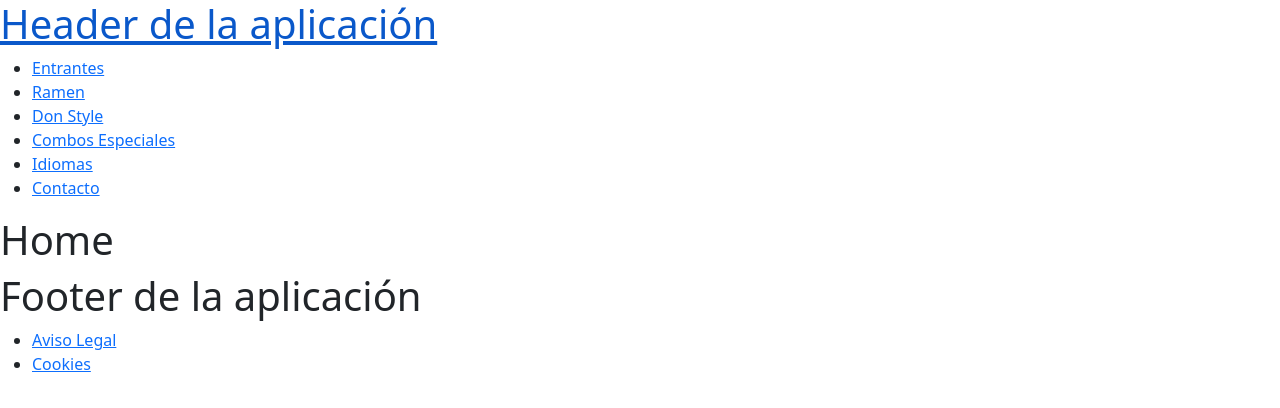
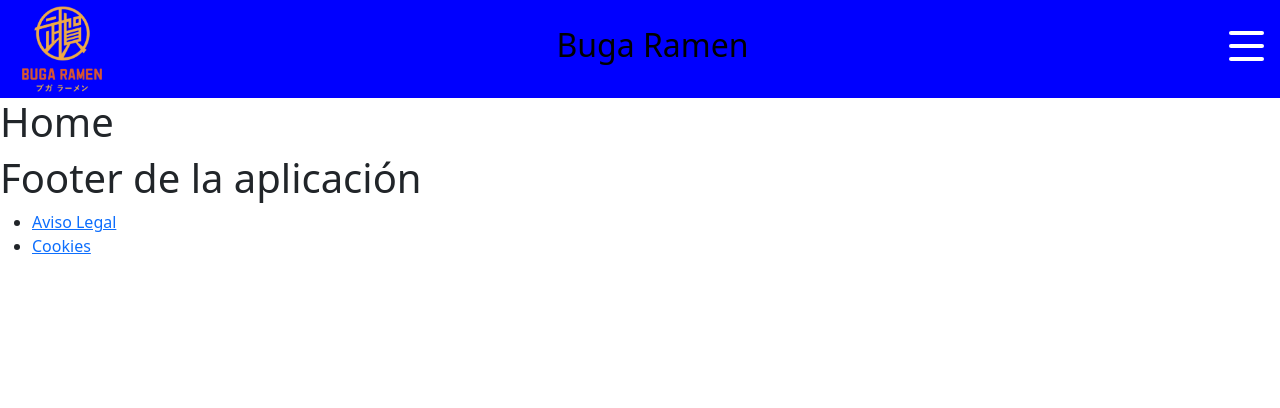
Before and after one commit to EndeSun/Buga-Project, a React (Vite) app: page / in a window 1280 px wide. Shown: the top 408 px of the page. Built offline with nearby package versions, Linux system fonts and the light colour scheme.

Commit message:
subiendo header

```diff
--- /dev/null
+++ b/src/components/BurguerButton.jsx
@@ -0,0 +1,73 @@
+import React from 'react'
+import styled from 'styled-components'
+
+function BurguerButton(props) {
+    return (
+      <Burguer>
+        {/* Le pasamos la funcion creada en el HeaderApp para que cambie el estado */}
+        <div  onClick={props.handleClick}
+            // Cuando se hace click sera open sino vacio
+              className={`icon nav-icon-5 ${props.clicked ? 'open' : ''}`}
+        >
+          <span></span>
+          <span></span>
+          <span></span>
+        </div>
+      </Burguer>
+    )
+  }
+
+export default BurguerButton
+
+const Burguer = styled.div`
+  .nav-icon-5{
+    width: 35px;
+    height: 30px;
+    margin: 10px 10px;
+    position: relative;
+    cursor: pointer;
+    display: inline-block;
+  }
+  .nav-icon-5 span{
+    background-color:#fff;
+    position: absolute;
+    border-radius: 2px;
+    transition: .3s cubic-bezier(.8, .5, .2, 1.4);
+    width:100%;
+    height: 4px;
+    transition-duration: 500ms
+  }
+  .nav-icon-5 span:nth-child(1){
+    top:0px;
+    left: 0px;
+  }
+  .nav-icon-5 span:nth-child(2){
+    top:13px;
+    left: 0px;
+    opacity:1;
+  }
+  .nav-icon-5 span:nth-child(3){
+    bottom:0px;
+    left: 0px;
+  }
+  .nav-icon-5:not(.open):hover span:nth-child(1){
+    transform: rotate(-3deg) scaleY(1.1);
+  }
+  .nav-icon-5:not(.open):hover span:nth-child(2){
+    transform: rotate(3deg) scaleY(1.1);
+  }
+  .nav-icon-5:not(.open):hover span:nth-child(3){
+    transform: rotate(-4deg) scaleY(1.1);
+  }
+  .nav-icon-5.open span:nth-child(1){
+    transform: rotate(45deg);
+    top: 13px;
+  }
+  .nav-icon-5.open span:nth-child(2){
+    opacity:0;
+  }
+  .nav-icon-5.open span:nth-child(3){
+    transform: rotate(-45deg);
+    top: 13px;
+  }
+`
--- a/src/components/HeaderApp.jsx
+++ b/src/components/HeaderApp.jsx
@@ -1,11 +1,31 @@
-import React from "react";
-import {BrowserRouter, Route, Routes, Link, useParams, Outlet} from 'react-router-dom'
+import React, { useState } from "react";
+import { Link } from 'react-router-dom';
+import styled from 'styled-components';
+import BurguerButton from "./BurguerButton";
+import logo from "../assets/logo.png";
 
-function Header() {
+function HeaderApp() {
+  // Por defecto sera false
+  const [clicked, setClicked] = useState(false);
+  // Esta funcion cambia el estado del boton
+  const handleClick = () => {
+    setClicked(!clicked);
+  };
+
   return (
     <>
-      <h1><Link to = "/" >Header de la aplicación</Link></h1>
-      <ul>
+      <HeaderContainer>
+        <Logo src={logo} alt="Logo" />
+        <Title>
+          <Link to="/">
+            <span>Buga Ramen</span>
+          </Link>
+        </Title>
+        <div className='burguer'>
+          <BurguerButton clicked={clicked} handleClick={handleClick} />
+        </div>
+        <BgDiv className={`initial ${clicked ? 'active' : ''}`}>
+          <Links className={`links ${clicked ? 'active' : ''}`}>
             <li>
               <Link to="/Entrantes">Entrantes</Link>
             </li>
@@ -19,14 +39,83 @@
               <Link to="/Combos">Combos Especiales</Link>
             </li>
             <li>
-          <Link to="#">Idiomas</Link> {/* Falta ver cómo hacerlo */}
+              <Link to="/Idiomas">Idiomas</Link>
             </li>
             <li>
               <Link to="/FormularioContacto">Contacto</Link>
             </li>
-      </ul>
+          </Links>
+        </BgDiv>
+      </HeaderContainer>
     </>
   );
 }
 
-export default Header;
+export default HeaderApp;
+
+/* Aplicamos estilos directamente */
+const HeaderContainer = styled.header`
+  padding: 0.4rem;
+  background-color: blue;
+  display: flex;
+  align-items: center;
+  justify-content: space-between;
+
+  a {
+    color: black;
+    text-decoration: none;
+    margin-right: 1rem;
+  }
+`;
+
+const Links = styled.ul`
+  position: absolute;
+  top: 25%;
+  left: 0;
+  right: 0;
+  margin-left: auto;
+  margin-right: auto;
+  text-align: center;
+  transition: all 0.5s ease;
+
+  &.active {
+    width: 100%;
+    display: block;
+  }
+
+  li {
+    a {
+      color: white;
+      font-size: 2rem;
+      display: block;
+      margin-top: 1rem;
+    }
+  }
+`;
+
+const Logo = styled.img`
+  width: 80px; /* Ajusta el tamaño del logotipo según tu diseño */
+  margin-left: 1rem;
+`;
+
+const Title = styled.h2`
+  color: black;
+  font-weight: 400;
+  text-align: center;
+  flex-grow: 1;
+`;
+
+const BgDiv = styled.div`
+  background-color: #222;
+  position: fixed;
+  top: 0;
+  right: -45%;
+  width: 25%;
+  height: 70%;
+  z-index: -1;
+  transition: all 0.6s ease;
+
+  &.active {
+    right: 0;
+  }
+`;
--- a/src/pages/Carta/Combos.jsx
+++ b/src/pages/Carta/Combos.jsx
@@ -2,7 +2,9 @@
 
 function Combos() {
   return (
-    <div>Combos</div>
+    <>
+
+    </>
   )
 }
 
--- a/src/pages/Carta/Don.jsx
+++ b/src/pages/Carta/Don.jsx
@@ -2,7 +2,9 @@
 
 function Don() {
   return (
-    <div>Don</div>
+    <>
+
+    </>
   )
 }
 
```
Also changed, not shown: src/components/NavBarApp.jsx (+33 -0 lines). Lines whose indentation alone changed are shown as unchanged.
